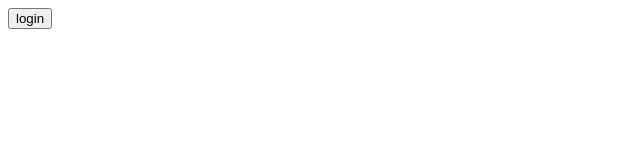
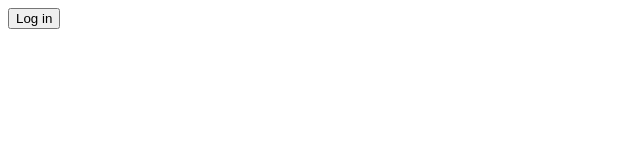
Before and after one commit to jisaac89/react-recipe, a Next.js app: page / in a window 1280 px wide. Shown: the top 160 px of the page, without its empty margins (0-640 px from the left). Built offline with nearby package versions, Linux system fonts and the light colour scheme.

Commit message:
target and module tsconfig changed to esnext for async await support

```diff
--- a/src/pages/index.tsx
+++ b/src/pages/index.tsx
@@ -15,15 +15,15 @@ class Index extends React.Component<any, any>{
   }
 
   login() {
-    console.log(this.state);
-    this.state.authStore.signIn();
-    console.log(this.state.authStore);
+    this.state.authStore.signIn().then(() => {
+      console.log('logged in!')
+    });
   }
 
   render() {
     return (
       <BaseLayout>
-        <button onClick={this.login.bind(this)}>login</button>
+        <button onClick={this.login.bind(this)}>{this.state.authStore.isAuthenticated ? "Log out" : "Log in"}</button>
       </BaseLayout>
     )
   }
--- a/src/stores/AuthStore.ts
+++ b/src/stores/AuthStore.ts
@@ -5,18 +5,17 @@ let store = null;
 
 class Store {
     @observable loading: boolean = false;
-    @observable user: Object = {};
+    @observable user: Object = null;
 
-    @action signIn = () => {
+    @action async signIn() {
         this.loading = true;
 
-        setTimeout(() => {
+        await setTimeout(() => {
             this.user = {
                 name: 'joe'
             };
             this.loading = false;
         }, 1000);
-
     }
 
     signOut = () => {
@@ -26,6 +25,7 @@ class Store {
     @computed get isAuthenticated() {
         return !!this.user;
     }
+
 }
 
 export default function getStore() {
```
Also changed, not shown: tsconfig.json (+18 -20 lines).
